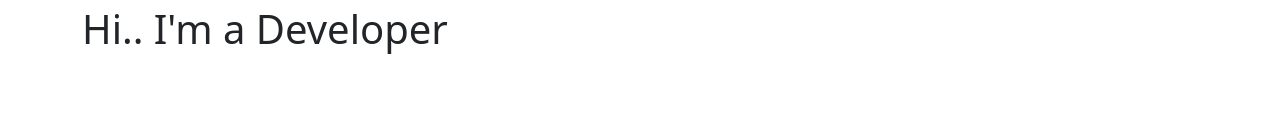
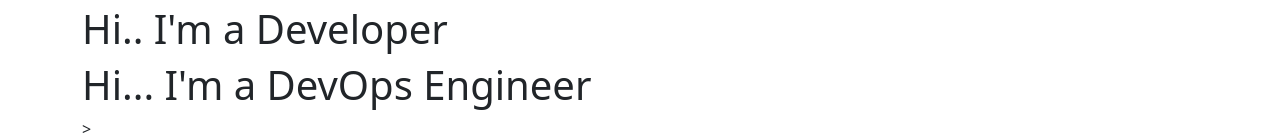
Before and after one commit to Aniket-Vaishampayan/Jenkins-GitWebhookDemo, an Angular app: page / in a window 1280 px wide. Shown: the part 711-849 px from the top of the page. Before the commit the page ends 800 px from the top, so only its background shows below. Built offline with nearby package versions, Linux system fonts and the light colour scheme; no server answers.

Commit message:
I have added a new one more component

```diff
--- a/src/app/app.component.html
+++ b/src/app/app.component.html
@@ -4,4 +4,5 @@
   <app-employee-table></app-employee-table>
   <app-test></app-test>
   <app-test2></app-test2>
+  <app-test3></app-test3>
 </div>
--- a/src/app/app.module.ts
+++ b/src/app/app.module.ts
@@ -10,6 +10,7 @@ import { EmployeeTableComponent } from './components/forms/employee-table/employ
 import { EmployeeService } from './services/employee.service';
 import { TestComponent } from './components/forms/test/test.component';
 import { Test2Component } from './components/forms/test2/test2.component';
+import { Test3Component } from './components/forms/test3/test3.component';
 
 @NgModule({
   declarations: [
@@ -17,7 +18,8 @@ import { Test2Component } from './components/forms/test2/test2.component';
     EmployeeComponent,
     EmployeeTableComponent,
     TestComponent,
-    Test2Component
+    Test2Component,
+    Test3Component
   ],
   imports: [
     BrowserModule,
--- /dev/null
+++ b/src/app/components/forms/test3/test3.component.html
@@ -0,0 +1 @@
+<h1>Hi... I'm a DevOps Engineer</h1>>
```
Also changed, not shown: src/app/components/forms/test3/test3.component.ts (added, +10 -0 lines), src/app/components/forms/test3/test3.component.css (added), 1 other file (tests, documents, lock files or other folders).
